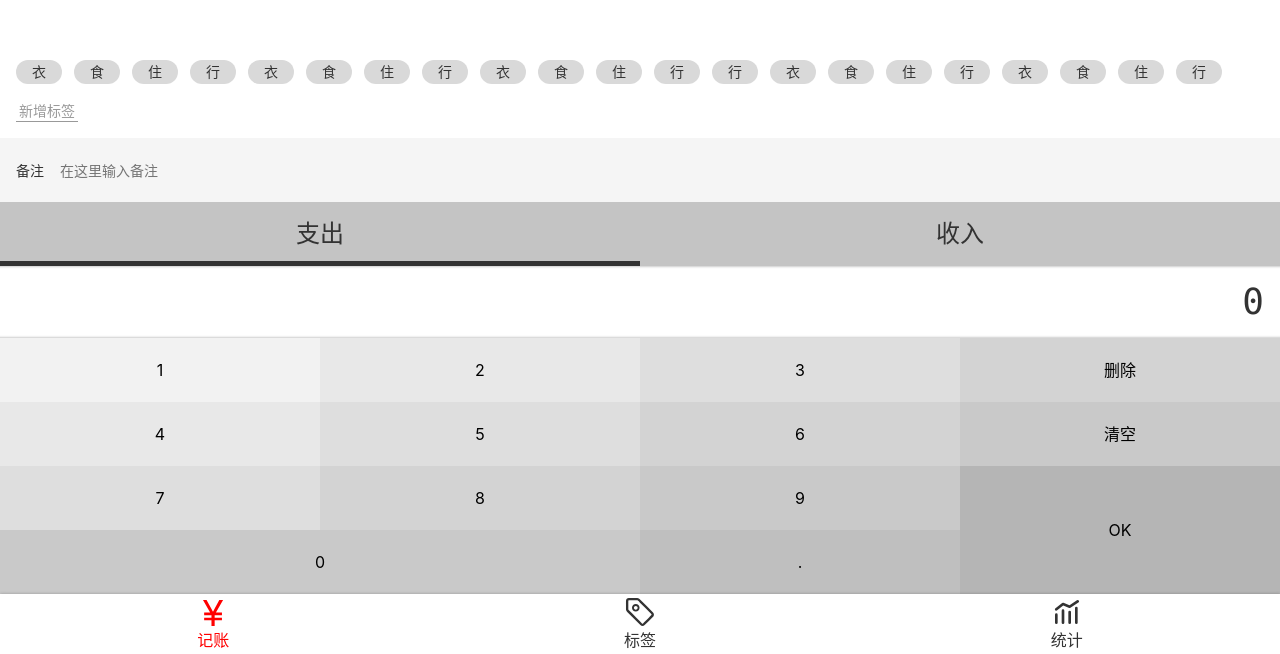
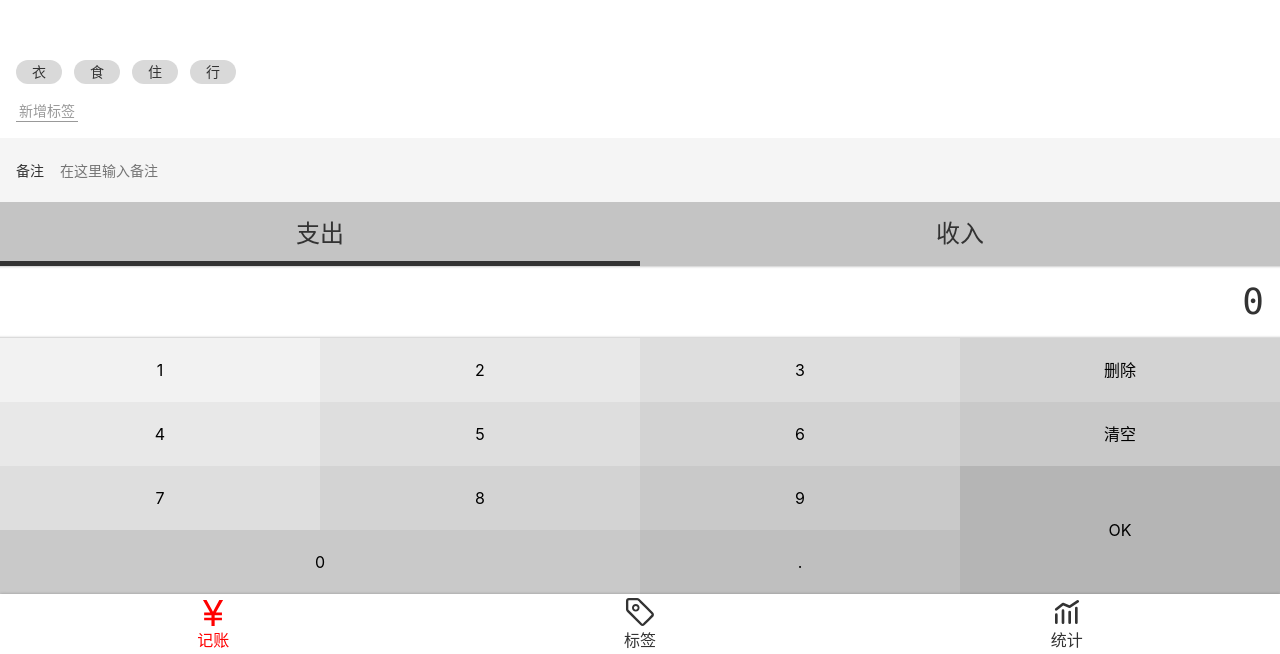
Before and after one commit to shangjingfan/MoneyMemory-Vue, a Vue app: page /#/money in a window 1280 px wide. Shown: the part 146-800 px from the top of the page. Built offline with nearby package versions, Linux system fonts and the light colour scheme.

Commit message:
可以选中或者取消tag

```diff
--- a/src/components/Money/Tags.vue
+++ b/src/components/Money/Tags.vue
@@ -4,35 +4,33 @@
       <button>新增标签</button>
     </div>
     <ul class="current">
-      <li>衣</li>
-      <li>食</li>
-      <li>住</li>
-      <li>行</li>
-      <li>衣</li>
-      <li>食</li>
-      <li>住</li>
-      <li>行</li>
-      <li>衣</li>
-      <li>食</li>
-      <li>住</li>
-      <li>行</li>
-      <li>行</li>
-      <li>衣</li>
-      <li>食</li>
-      <li>住</li>
-      <li>行</li>
-      <li>衣</li>
-      <li>食</li>
-      <li>住</li>
-      <li>行</li>
+      <li v-for="(tag) in dataSource" :key="tag"
+          :class="{selected: selectedTags.indexOf(tag) >= 0}"
+          @click="toggle(tag)"
+      >{{tag}}
+      </li>
     </ul>
   </div>
 </template>
 
 <script lang="ts">
-  export default {
-    name: 'Tags'
-  };
+  import Vue from 'vue';
+  import {Component, Prop} from 'vue-property-decorator';
+
+  @Component
+  export default class Tags extends Vue {
+    @Prop() dataSource: string[] | undefined;
+    selectedTags: string[] = [];
+
+    toggle(tag: string) {
+      const index = this.selectedTags.indexOf(tag);
+      if (index >= 0) {
+        this.selectedTags.splice(index, 1);
+      } else {
+        this.selectedTags.push(tag);
+      }
+    }
+  }
 </script>
 
 <style scoped lang="scss">
@@ -42,11 +40,14 @@
     padding: 16px;
     display: flex;
     flex-direction: column-reverse;
+
     > .current {
       display: flex;
       flex-wrap: wrap;
+
       > li {
-        background: #d9d9d9;
+        $bg: #d9d9d9;
+        background: $bg;
         $h: 24px;
         height: $h;
         line-height: $h;
@@ -54,6 +55,11 @@
         padding: 0 16px;
         margin-right: 12px;
         margin-top: 4px;
+
+        &.selected {
+          background: darken($bg, 40%);
+          color: white;
+        }
       }
     }
 
--- a/src/views/Money.vue
+++ b/src/views/Money.vue
@@ -3,7 +3,7 @@
     <NumberPad/>
     <Types/>
     <Notes/>
-    <Tags/>
+    <Tags :data-source="tags"/>
   </Layout>
 </template>
 
@@ -15,6 +15,11 @@
   export default {
     name: 'Money',
     components: {Tags, Notes, Types, NumberPad},
+    data(){
+      return {
+        tags:['衣', '食', '住', '行']
+      }
+    }
   };
 </script>
 <style lang="scss">
```
